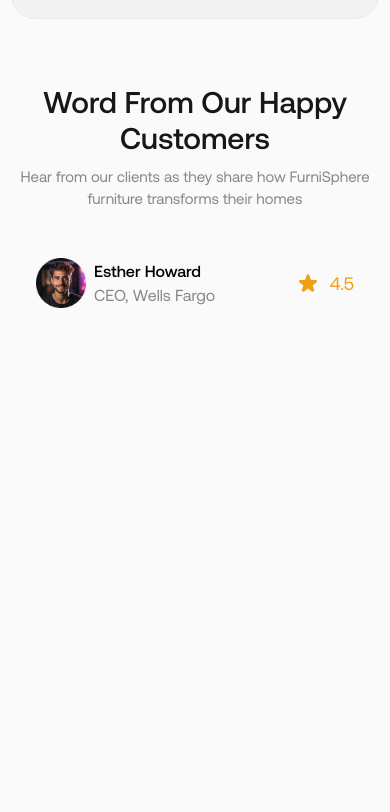
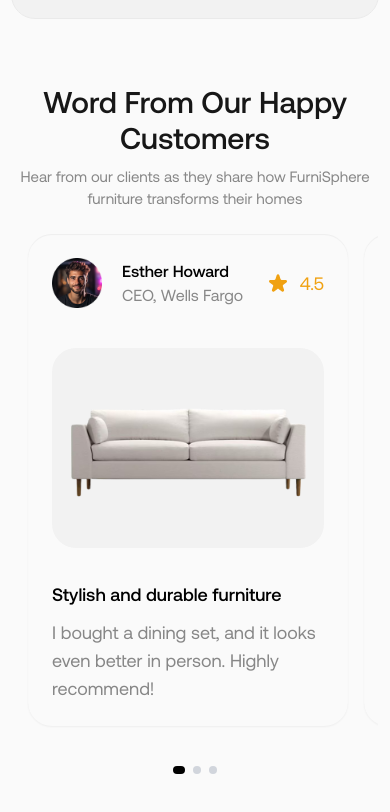
Before and after one commit to deji-ice/furnisphere, a Next.js app: page / in a window 390 px wide. Shown: the part 6122-6934 px from the top of the page. Built offline with nearby package versions, Linux system fonts and the light colour scheme.

Commit message:
feat Testimonials component with horizontal scrolling and dynamic TestimonialCard layout

```diff
--- a/components/TestimonialCard.tsx
+++ b/components/TestimonialCard.tsx
@@ -23,9 +23,9 @@ type TestimonialCardProps = {
 
 const TestimonialCard = ({ review }: TestimonialCardProps) => {
   return (
-    <div className="h-[510px] w-full max-w-[398px] min-w-[320px] rounded-3xl bg-[#FAFAFA] p-6">
+    <div className="flex h-fit gap-4 w-full max-w-[398px] min-w-[320px] flex-col justify-between rounded-3xl bg-[#FAFAFA] p-6 shadow-xs inset-shadow-xs">
       <div className="flex items-center justify-between">
-        <div className="flex items-center gap-2">
+        <div className="flex items-center gap-5">
           <Image
             alt={review.user.name + "avatar"}
             width={50}
@@ -44,6 +44,19 @@ const TestimonialCard = ({ review }: TestimonialCardProps) => {
           <p className="text-lg text-[#F0A111]"> {review.rating}</p>
         </span>
       </div>
+      <div className="mt-6 flex h-[200px] w-full items-center justify-center rounded-3xl bg-[#F2F2F2]">
+        <Image
+          src={review.product.image}
+          alt={review.product.name}
+          height={200}
+          width={200}
+          className="w-full rounded-3xl object-contain"
+        />
+      </div>
+      <div className="mt-4 flex flex-col items-start justify-between gap-2.5 text-lg">
+        <p className="font-medium text-black">{review.review.title}</p>
+        <p className="text-[#878787]">{review.review.description}</p>
+      </div>
     </div>
   );
 };
--- a/components/Testimonials.tsx
+++ b/components/Testimonials.tsx
@@ -1,7 +1,9 @@
-import React from "react";
+"use client";
+import { Lenis, ReactLenis } from "lenis/react";
+import React, { useRef, useState } from "react";
 import TestimonialCard from "./TestimonialCard";
 
- type ReviewData = {
+type ReviewData = {
   user: {
     name: string;
     jobTitle: string;
@@ -20,6 +22,9 @@ import TestimonialCard from "./TestimonialCard";
 }[];
 
 const Testimonials = () => {
+  const [activeIndex, setActiveIndex] = useState(0);
+  const lenisRef = useRef<any>(null);
+
   const reviewData: ReviewData = [
     {
       user: {
@@ -39,7 +44,63 @@ const Testimonials = () => {
           "I bought a dining set, and it looks even better in person. Highly recommend!",
       },
     },
+    {
+      user: {
+        name: "Esther Howard",
+        jobTitle: "CEO",
+        company: "Wells Fargo",
+        avatar: "/assets/images/Ellipse 109jenny.png",
+      },
+      rating: 4.5,
+      product: {
+        name: "Dining Set",
+        image: "/assets/images/image 260.png",
+      },
+      review: {
+        title: "Stylish and durable furniture",
+        description:
+          "I bought a dining set, and it looks even better in person. Highly recommend!",
+      },
+    },
+    {
+      user: {
+        name: "Esther Howard",
+        jobTitle: "CEO",
+        company: "Wells Fargo",
+        avatar: "/assets/images/Ellipse 109jenny.png",
+      },
+      rating: 4.5,
+      product: {
+        name: "Dining Set",
+        image: "/assets/images/image 260.png",
+      },
+      review: {
+        title: "Stylish and durable furniture",
+        description:
+          "I bought a dining set, and it looks even better in person. Highly recommend!",
+      },
+    },
   ];
+
+  const handleContainerScroll = (e: React.UIEvent<HTMLDivElement>) => {
+    // 1. Get the current scroll position from the event's target element
+    const container = e.currentTarget;
+    const scrollLeft = container.scrollLeft;
+    console.log("scrollLeft:", scrollLeft);
+
+    // 2. Calculate the effective width of each card (including gap)
+    const cardWidth = 320 + 16; // card width + gap
+
+    // 3. Calculate which card is most visible by dividing scroll position by card width
+    const newIndex = Math.round(scrollLeft / cardWidth);
+
+    // 4. Ensure the calculated index stays within valid bounds
+    const boundedIndex = Math.max(0, Math.min(newIndex, reviewData.length - 1));
+    console.log("boundedIndex", boundedIndex);
+    // 5. Update the active index state to reflect the current card
+    setActiveIndex(boundedIndex);
+  };
+
   return (
     <div className="my-16 space-y-6 px-3">
       <div className="flex flex-col items-center justify-center gap-2.5 lg:gap-5">
@@ -51,7 +112,47 @@ const Testimonials = () => {
           transforms their homes
         </p>
       </div>
-      <div>
+      {/* Mobile Carousel with Lenis for smooth horizontal scrolling */}
+      <ReactLenis
+        ref={lenisRef}
+        className="md:hidden"
+        options={{
+          orientation: "horizontal",
+          smoothWheel: true,
+          lerp: 0.1,
+          duration: 1.5,
+          gestureOrientation: "horizontal",
+        }}
+      >
+        <div
+          className="scrollbar-hide flex snap-x snap-mandatory gap-4 overflow-x-auto px-4 pb-4"
+          onScroll={handleContainerScroll}
+        >
+          {reviewData.map((review, index) => (
+            <div
+              key={index}
+              className="w-[320px] flex-none snap-center"
+              onPointerDown={() => setActiveIndex(index)}
+            >
+              <TestimonialCard review={review} />
+            </div>
+          ))}
+        </div>
+        <div className="mt-4 flex justify-center gap-2 lg:hidden">
+          {reviewData.map((_, index) => (
+            <div
+              key={index}
+              className={`h-2 rounded-full transition-colors duration-200 ${
+                index === activeIndex ? "w-3 bg-black" : "w-2 bg-gray-300"
+              }`}
+              onClick={() => setActiveIndex(index)}
+            />
+          ))}
+        </div>
+      </ReactLenis>
+
+      {/* Desktop Grid Layout */}
+      <div className="hidden md:mx-auto md:grid md:grid-cols-2 lg:max-w-[1300px] lg:grid-cols-3 lg:gap-4">
         {reviewData.map((review, index) => (
           <TestimonialCard key={index} review={review} />
         ))}
```
